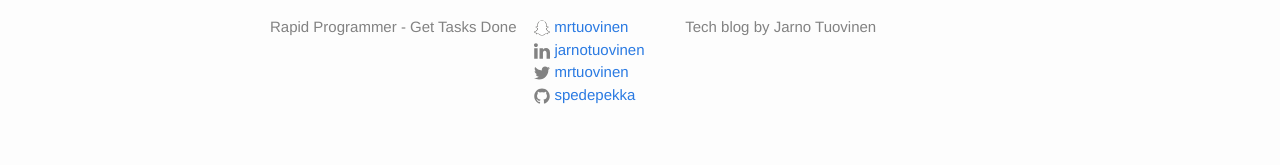
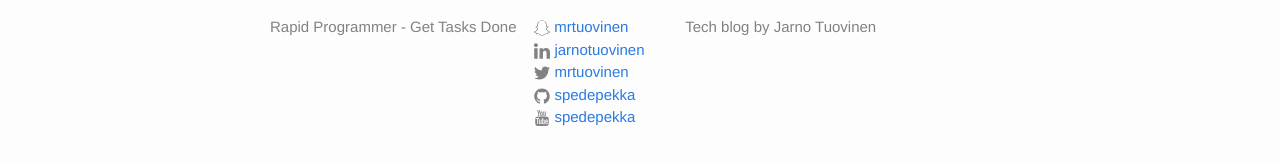
Before and after one commit to spedepekka/rapidprogrammer, a Jekyll site: the page built from index.md, in a window 1280 px wide. Shown: the part 326-491 px from the top of the page. Built offline with Jekyll 4.4.1, drawn with Linux system fonts in a browser that asks for light colours.

Commit message:
Add Rapid Programmer Youtube channel

```diff
--- a/_config.yml
+++ b/_config.yml
@@ -7,4 +7,5 @@ url: "http://rapidprogrammer.com"
 snapchat_username: mrtuovinen
 twitter_username: mrtuovinen
 linkedin_username: jarnotuovinen
-github_username:  spedepekka
+github_username: spedepekka
+youtube_username: spedepekka
--- a/_includes/footer.html
+++ b/_includes/footer.html
@@ -37,6 +37,12 @@
             {% include icon-github.html username=site.github_username %}
           </li>
           {% endif %}
+
+          {% if site.youtube_username %}
+          <li>
+            {% include icon-youtube.html username=site.youtube_username %}
+          </li>
+          {% endif %}
         </ul>
       </div>
 
--- /dev/null
+++ b/_includes/icon-youtube.html
@@ -0,0 +1 @@
+<a href="http://www.youtube.com/user/{{ include.username }}"><span class="icon icon--youtube">{% include icon-youtube.svg %}</span><span class="username">{{ include.username }}</span></a>
```
Also changed, not shown: _includes/icon-youtube.svg (added), 1 other file.
